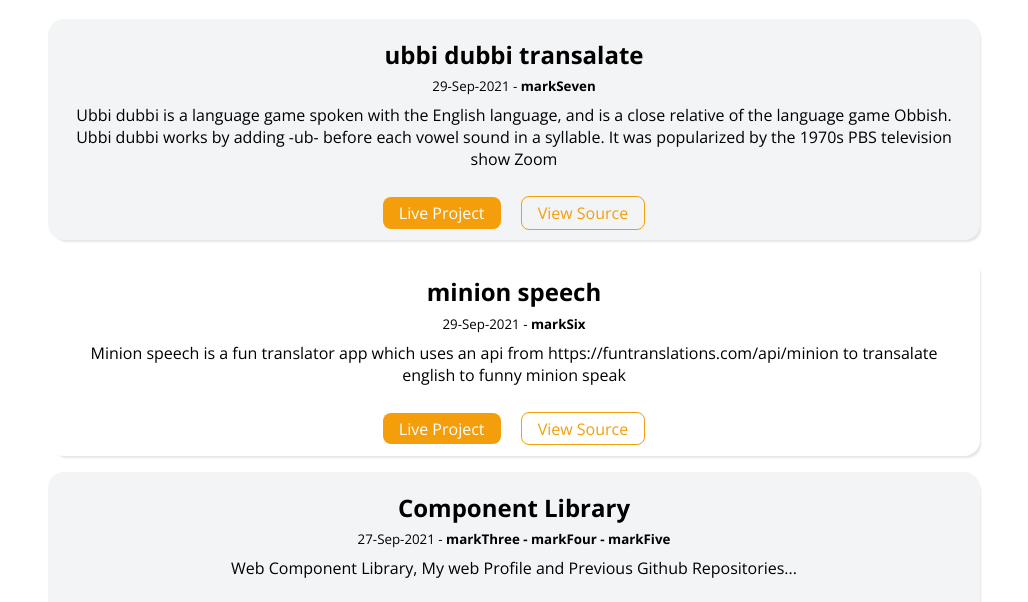
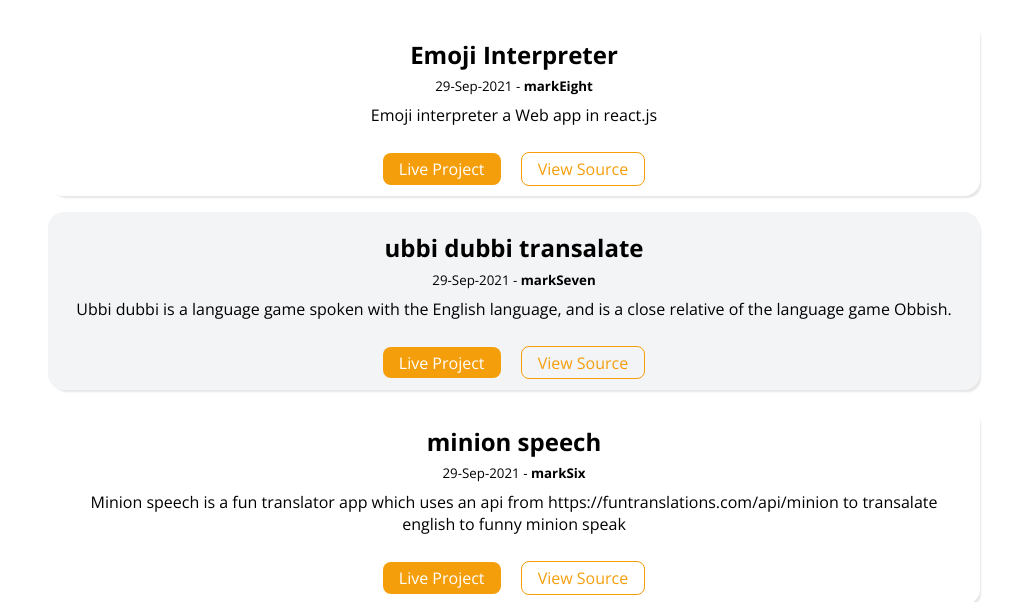
Before and after one commit to bhuphathi/web-profile, a plain HTML site: page projects.html in a window 1280 px wide. Shown: the part 162-764 px from the top of the page, without its empty margins (126-1154 px from the left). Drawn offline with nearby package versions, Linux system fonts and the light colour scheme.

Commit message:
added: emoji react app

```diff
--- a/projects.html
+++ b/projects.html
@@ -41,10 +41,18 @@
         <h1>Live projects & codes</h1>
     </header>
 
+    <section class="section container">
+        <h2 class="heading-marging-topbottom">Emoji Interpreter</h2>
+        <small>29-Sep-2021 - <span style="font-weight: bold;">markEight</span></small>
+        <p class="paragraph-margin-padding">Emoji interpreter a Web app in react.js</p>
+        <a class="link link-primary" href="https://sjook.csb.app/" target="_blank">Live Project</a>
+        <a class="link link-secondary" href="https://github.com/bhuphathi/neog-markEight-emojiInterpreter" target="_blank">View Source</a>
+    </section>
+
     <section class="section container grey">
         <h2 class="heading-marging-topbottom">ubbi dubbi transalate</h2>
         <small>29-Sep-2021 - <span style="font-weight: bold;">markSeven</span></small>
-        <p class="paragraph-margin-padding">Ubbi dubbi is a language game spoken with the English language, and is a close relative of the language game Obbish. Ubbi dubbi works by adding -ub- before each vowel sound in a syllable. It was popularized by the 1970s PBS television show Zoom
+        <p class="paragraph-margin-padding">Ubbi dubbi is a language game spoken with the English language, and is a close relative of the language game Obbish.
         </p>
         <a class="link link-primary" href="https://ubbi-dubbi-fun.netlify.app/" target="_blank">Live Project</a>
         <a class="link link-secondary" href="https://github.com/bhuphathi/neog-markSeven-ubbidubbi-translator" target="_blank">View Source</a>
```
